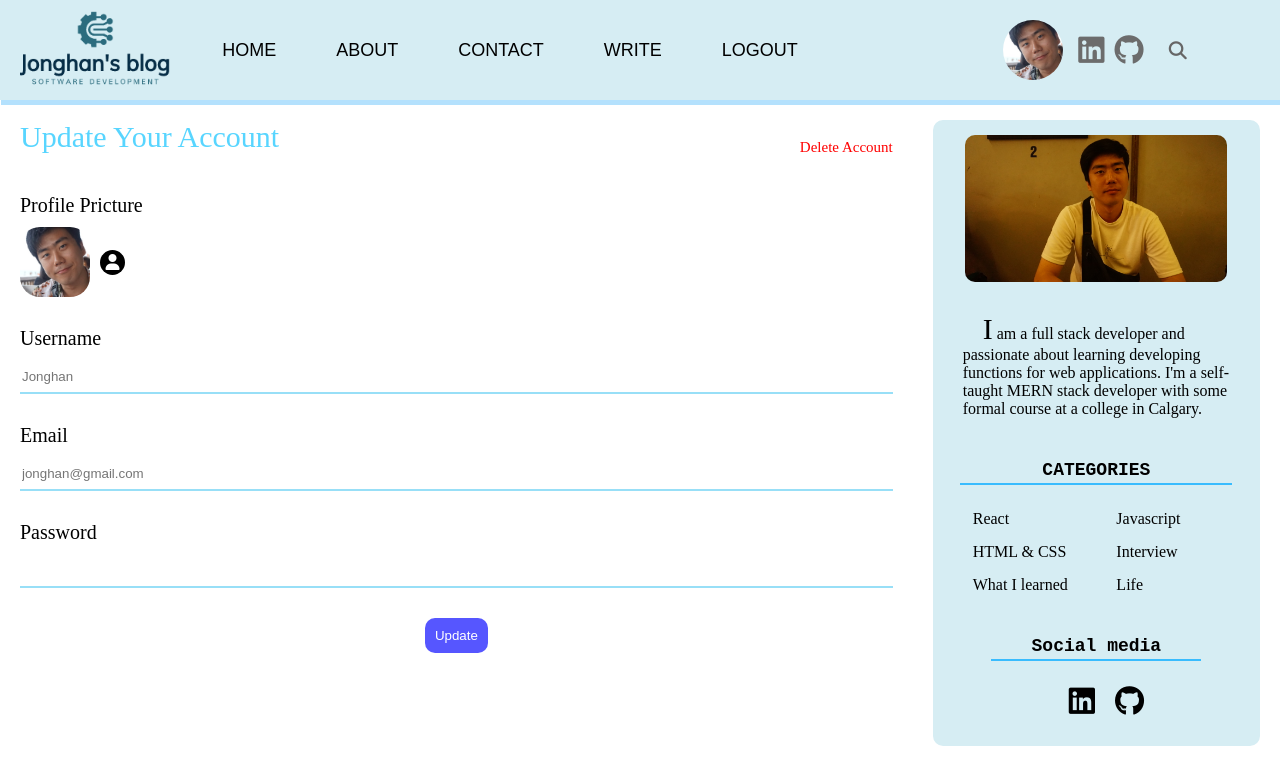
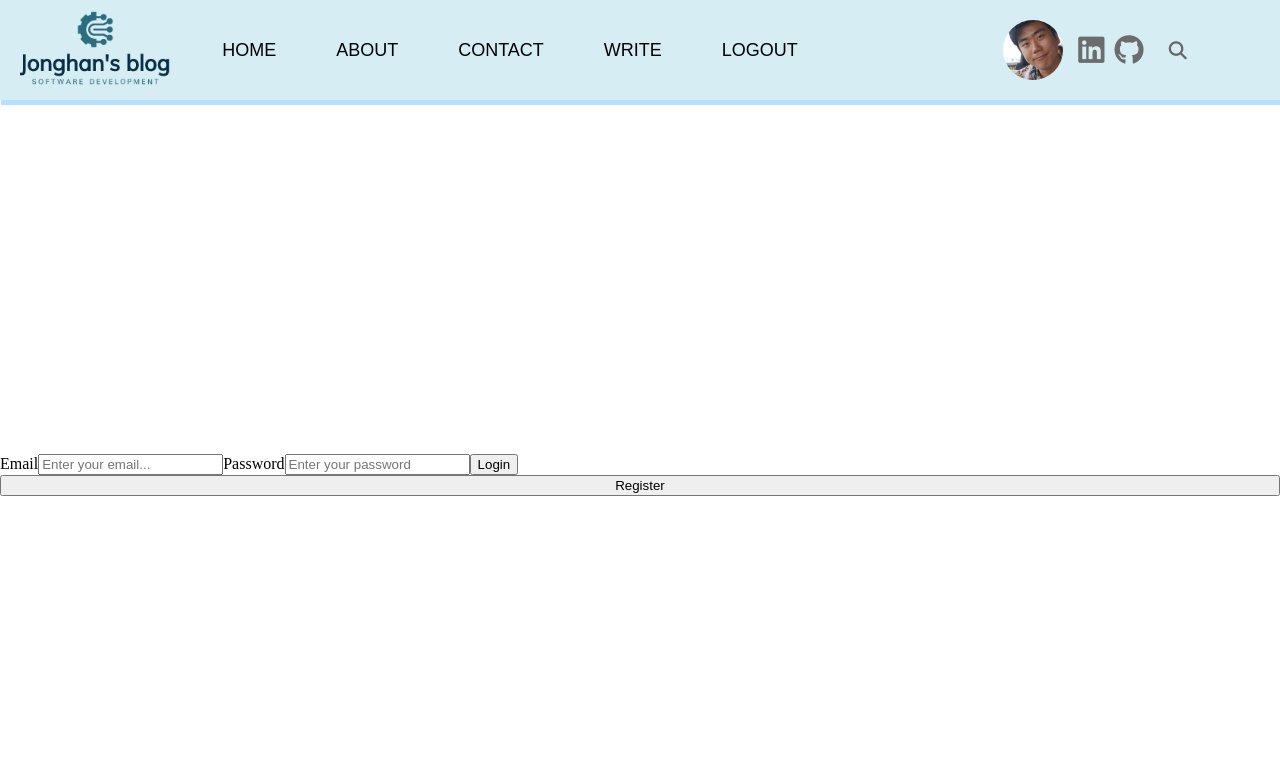
Before and after one commit to Jonghan-park/jonghan_blog, a React (Create React App) app in the folder client/: page / in a window 1280 px wide. Shown: the top 784 px of the page. Built offline with nearby package versions, Linux system fonts and the light colour scheme; a web font is replaced by a local one.

Commit message:
Update login

```diff
--- a/client/src/App.js
+++ b/client/src/App.js
@@ -3,6 +3,7 @@ import Navbar from "./components/navbar/Navbar";
 import Single from "./pages/single/Single";
 import Write from "./pages/write/Write";
 import Setting from "./pages/settings/Setting";
+import Login from "./pages/login/Login";
 
 function App() {
   return (
@@ -11,7 +12,8 @@ function App() {
       {/* <Home /> */}
       {/* <Single /> */}
       {/* <Write /> */}
-      <Setting />
+      {/* <Setting /> */}
+      <Login />
     </div>
   );
 }
--- /dev/null
+++ b/client/src/pages/login/Login.js
@@ -0,0 +1,19 @@
+import React from "react";
+import "./login.css";
+
+const Login = () => {
+  return (
+    <div className="login">
+      <form className="loginForm">
+        <label>Email</label>
+        <input type="text" placeholder="Enter your email..." />
+        <label>Password</label>
+        <input type="password" placeholder="Enter your password" />
+        <button className="loginButton">Login</button>
+      </form>
+      <button className="loginRegisterButton">Register</button>
+    </div>
+  );
+};
+
+export default Login;
--- /dev/null
+++ b/client/src/pages/login/login.css
@@ -0,0 +1,6 @@
+.login{
+  height: calc(100vh - 50px);
+  display: flex;
+  flex-direction: column;
+  justify-content: center;
+}
```
